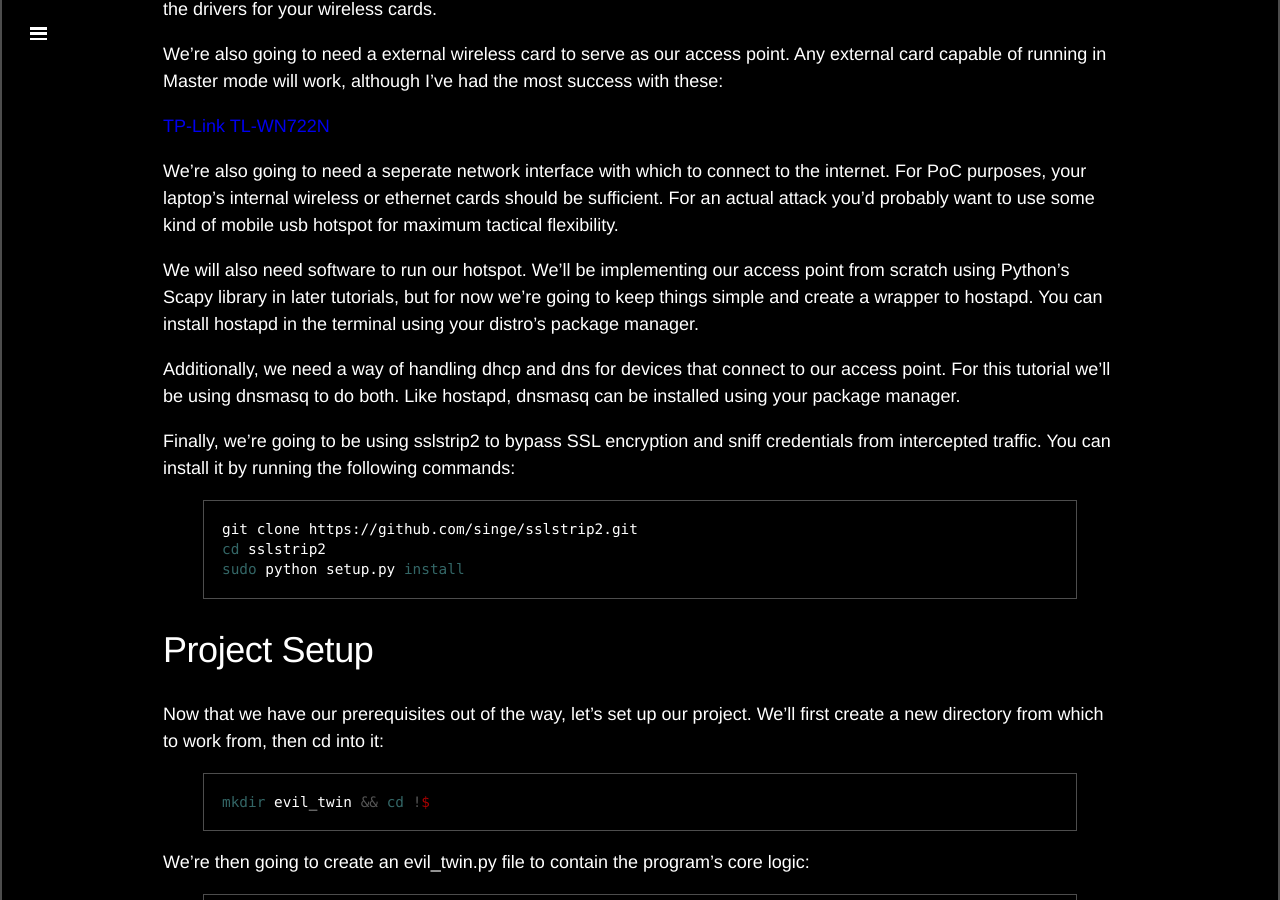
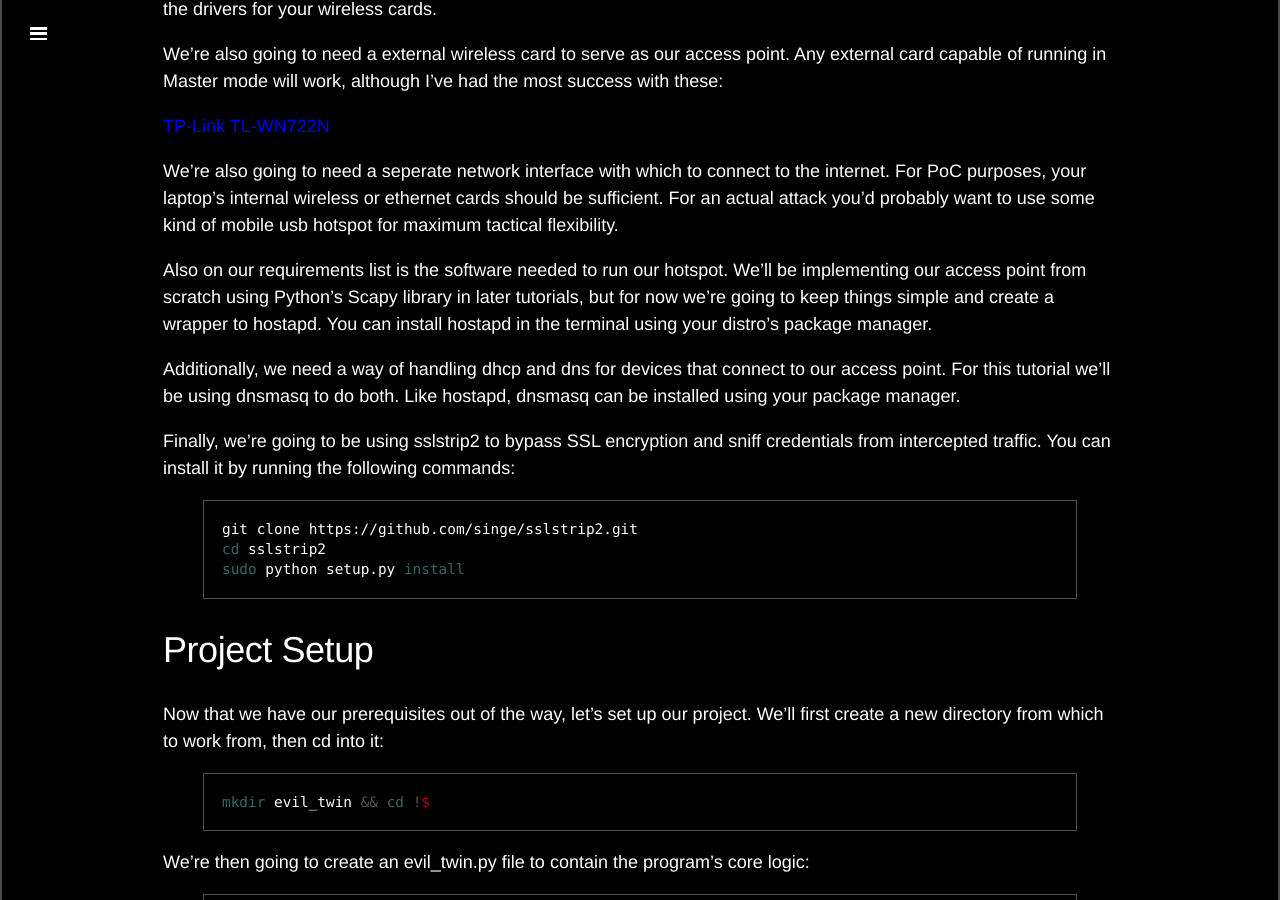
Before and after one commit to s0lst1c3/s0lst1c3.github.io, a Jekyll site: the page built from _posts/2015-10-04-python-evil-twin.md, in a window 1280 px wide and 900 px high, scrolled down 1511 px. Built offline with Jekyll 4.4.1, drawn with Linux system fonts in a browser that asks for light colours; Markdown is read by kramdown in place of the engine named in the settings; comment, search, counter and statistics services are not loaded.

Commit message:
new blog post

```diff
--- a/_posts/2015-10-04-python-evil-twin.md
+++ b/_posts/2015-10-04-python-evil-twin.md
@@ -29,7 +29,7 @@ We're also going to need a external wireless card to serve as our access point.
 
 We're also going to need a seperate network interface with which to connect to the internet. For PoC purposes, your laptop's internal wireless or ethernet cards should be sufficient. For an actual attack you'd probably want to use some kind of mobile usb hotspot for maximum tactical flexibility.
 
-We will also need software to run our hotspot. We'll be implementing our access point from scratch using Python's Scapy library in later tutorials, but for now we're going to keep things simple and create a wrapper to hostapd.  You can install hostapd in the terminal using your distro's package manager.
+Also on our requirements list is the software needed to run our hotspot. We'll be implementing our access point from scratch using Python's Scapy library in later tutorials, but for now we're going to keep things simple and create a wrapper to hostapd.  You can install hostapd in the terminal using your distro's package manager.
 
 
 Additionally, we need a way of handling dhcp and dns for devices that connect to our access point. For this tutorial we'll be using dnsmasq to do both. Like hostapd, dnsmasq can be installed using your package manager.
```
